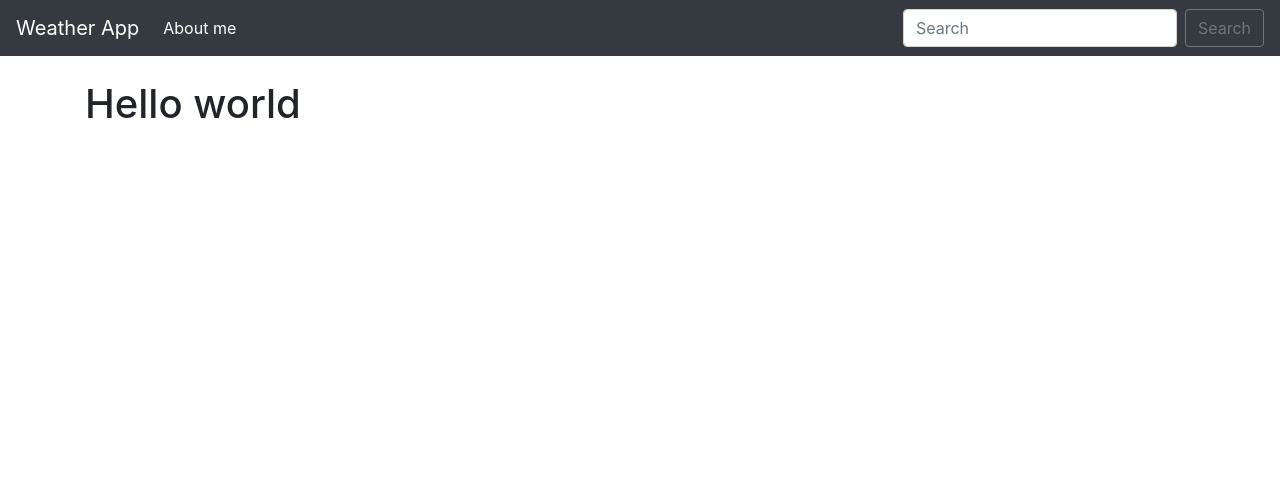
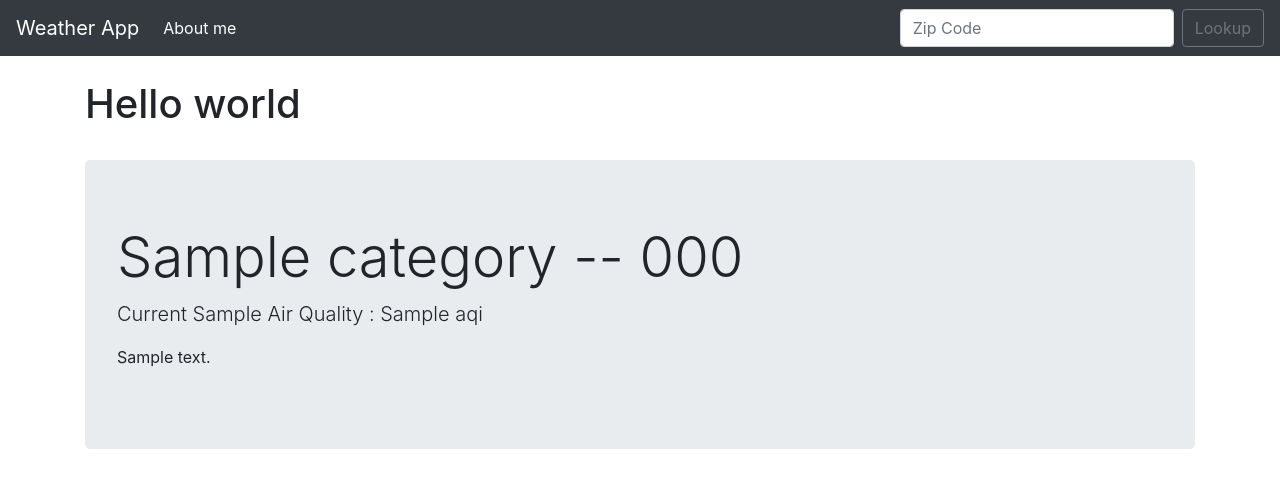
Before and after one commit to saraMaleki/djangoweather, a Django app: template lookup/templates/home.html in a window 1280 px wide. Shown: the top 488 px of the page. Run offline with Django 3.2, Linux system fonts and the light colour scheme; the template is opened without the code that fills it: most values are stand-ins (such as "Sample title", 1, 10 or a date in 2020); some libraries are stand-ins or nearby versions.

Commit message:
weather finish

```diff
--- a/lookup/templates/base.html
+++ b/lookup/templates/base.html
@@ -9,6 +9,10 @@
     <link rel="stylesheet" href="https://stackpath.bootstrapcdn.com/bootstrap/4.5.0/css/bootstrap.min.css" integrity="sha384-9aIt2nRpC12Uk9gS9baDl411NQApFmC26EwAOH8WgZl5MYYxFfc+NcPb1dKGj7Sk" crossorigin="anonymous">
 
     <title>Hello, world!</title>
+    <style type="text/css">
+    	.good {background-color: #0c0;}
+    	.moderate {background-color: #FFFF00 }
+    </style>
   </head>
   <body>
   	<nav class="navbar navbar-expand-lg navbar-dark bg-dark">
@@ -24,9 +28,10 @@
       </li>
 
     </ul>
-    <form class="form-inline my-2 my-lg-0">
-      <input class="form-control mr-sm-2" type="search" placeholder="Search" aria-label="Search">
-      <button class="btn btn-outline-secondary my-2 my-sm-0" type="submit">Search</button>
+    <form class="form-inline my-2 my-lg-0" action="{% url 'home' %}" method="POST">
+      {% csrf_token %}
+      <input class="form-control mr-sm-2" type="search" placeholder="Zip Code" aria-label="Search" name="zipcode">
+      <button class="btn btn-outline-secondary my-2 my-sm-0" type="submit">Lookup</button>
     </form>
   </div>
 </nav>
@@ -35,7 +40,7 @@
 	    {% block content %}
 
 	    {% endblock %}
-	</div>
+	  </div>
 
     <!-- Optional JavaScript -->
     <!-- jQuery first, then Popper.js, then Bootstrap JS -->
--- a/lookup/templates/home.html
+++ b/lookup/templates/home.html
@@ -3,5 +3,21 @@
 {% block content %}
 
 <h1>Hello world</h1>
+<br/>
+<!-- {{ api }} -->
+
+{% if api %}
+	{% if api == "Error..." %}
+		Error , try again...
+	{% else %}
+		<div class="jumbotron {{ category_color}}">
+		  <h1 class="display-4">{{ api.0.Category.Name }} -- {{ zipcode }}</h1>
+		  <p class="lead">Current {{ api.0.ReportingArea }} Air Quality : {{ api.0.AQI }}</p>
+		  <p>{{ category_description }}</p>
+		</div>
+	{% endif %}
+
+{% endif %}
+
 
 {% endblock %}
```
Also changed, not shown: lookup/views.py (+31 -1 lines).
